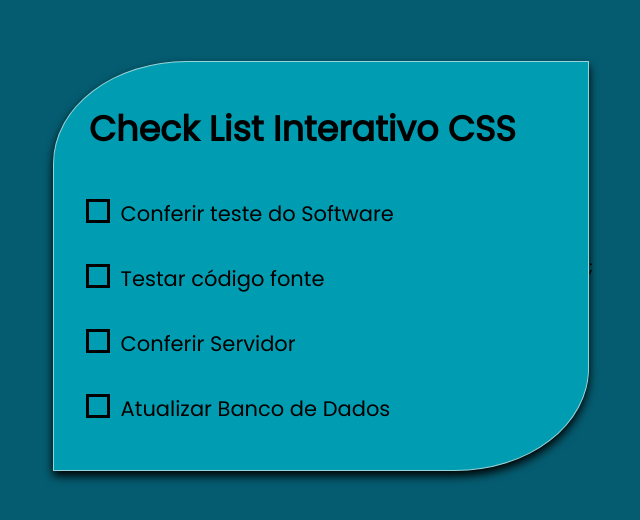
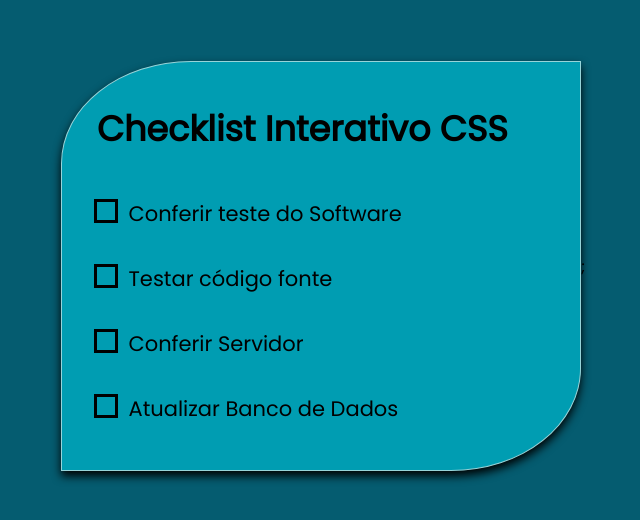
Before and after one commit to slarimoreira/checklist-CSS, a plain HTML site: page index.html in a window 1280 px wide. Shown: the part 134-654 px from the top of the page, without its empty margins (317-957 px from the left). Drawn offline with Linux system fonts and the light colour scheme.

Commit message:
checklist

```diff
--- a/index.html
+++ b/index.html
@@ -9,7 +9,7 @@
 </head>
 <body>
   <div class="list">
-    <h2>Check List Interativo CSS</h2>
+    <h2>Checklist Interativo CSS</h2>
 
     <label>
       <input type="checkbox" name="">
```
